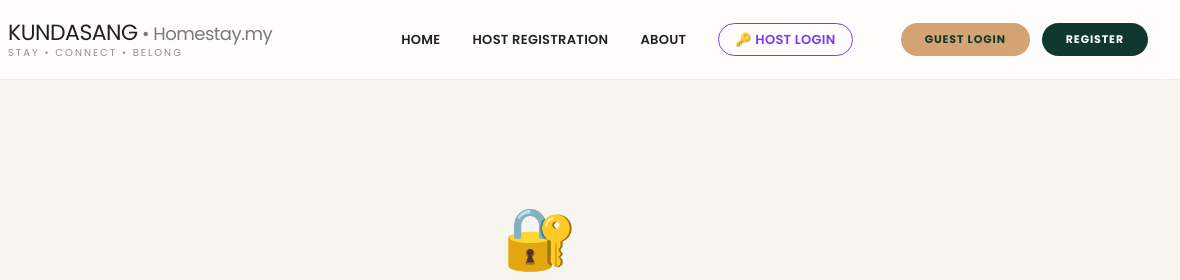
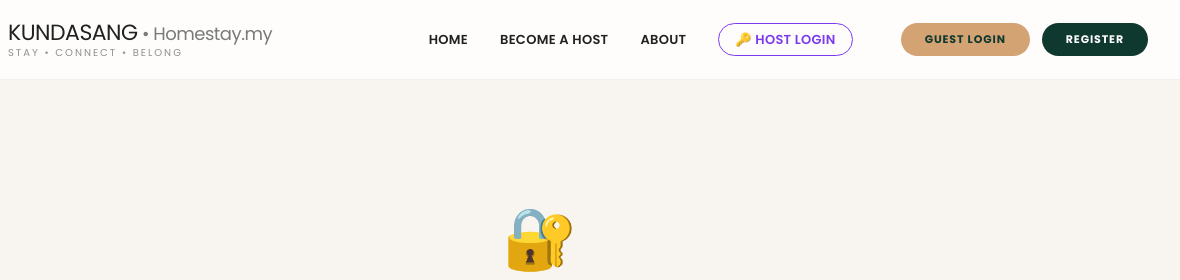
Before and after one commit to venomz92-boop/kundasanghomestay, a plain HTML site: page mybookings.html in a window 1280 px wide. Shown: the top 280 px of the page, 100-1280 px from the left. Drawn offline with nearby package versions, Linux system fonts and the light colour scheme; no server answers.

Commit message:
Update mybookings.html

```diff
--- a/mybookings.html
+++ b/mybookings.html
@@ -91,7 +91,7 @@
     <!-- Desktop Nav -->
     <nav id="desktopNav" class="hidden lg:flex items-center gap-8">
       <a href="/" id="navHome" class="setsail-nav-link" onclick="window.location.href='/'; return false;">Home</a>
-      <a href="/list.html" id="navList" class="setsail-nav-link" onclick="window.location.href='/list.html'; return false;">Host Registration</a>
+      <a href="/owner-register.html" class="setsail-nav-link" style="text-decoration:none;">Become a Host</a>
       <a href="/about.html" id="navAbout" class="setsail-nav-link" onclick="window.location.href='/about.html'; return false;">About</a>
       <a href="/owner.html" class="setsail-nav-link agent" style="text-decoration:none;" onclick="window.location.href='/owner.html'; return false;">🔑 Host Login</a>
       <div id="guestNav" class="ml-4 flex items-center gap-3">
@@ -134,7 +134,7 @@
 <div id="mobileNav">
   <div class="p-4 space-y-1">
     <a href="/" class="block w-full text-left font-poppins font-600 text-[14px] tracking-wide py-3 border-b border-black/5">🏠 Home</a>
-    <a href="/list.html" class="block w-full text-left font-poppins font-600 text-[14px] tracking-wide py-3 border-b border-black/5">➕ List Your Homestay</a>
+    <a href="/owner-register.html" class="block w-full text-left font-poppins font-600 text-[14px] tracking-wide py-3 border-b border-black/5">🏡 Become a Host</a>
     <a href="/about.html" class="block w-full text-left font-poppins font-600 text-[14px] tracking-wide py-3 border-b border-black/5">ℹ️ About</a>
     <a href="/owner.html" class="block w-full text-left font-poppins font-600 text-[14px] tracking-wide py-3 border-b border-black/5 text-purple-600 mobile-agent-link" style="text-decoration:none;">🔑 Host Login</a>
 
```
